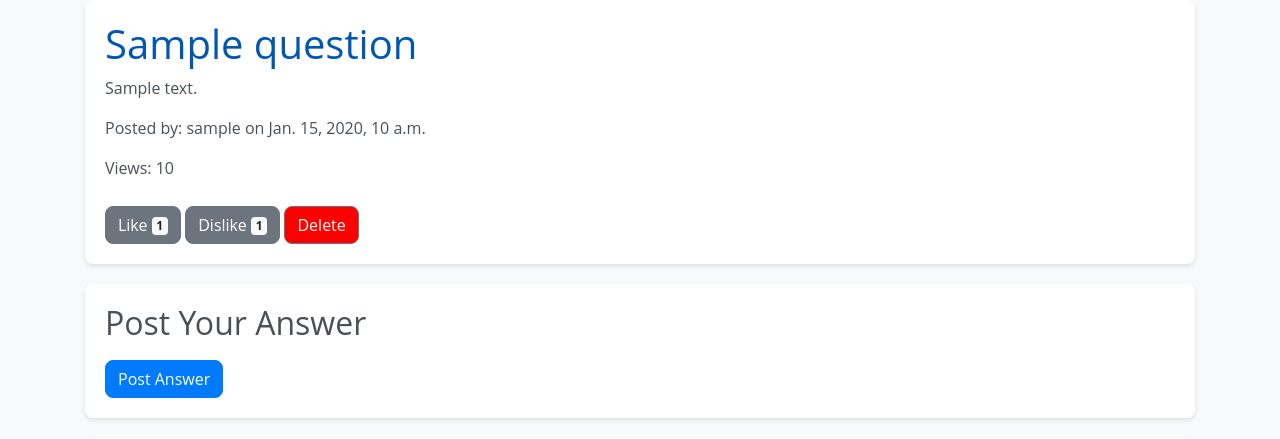
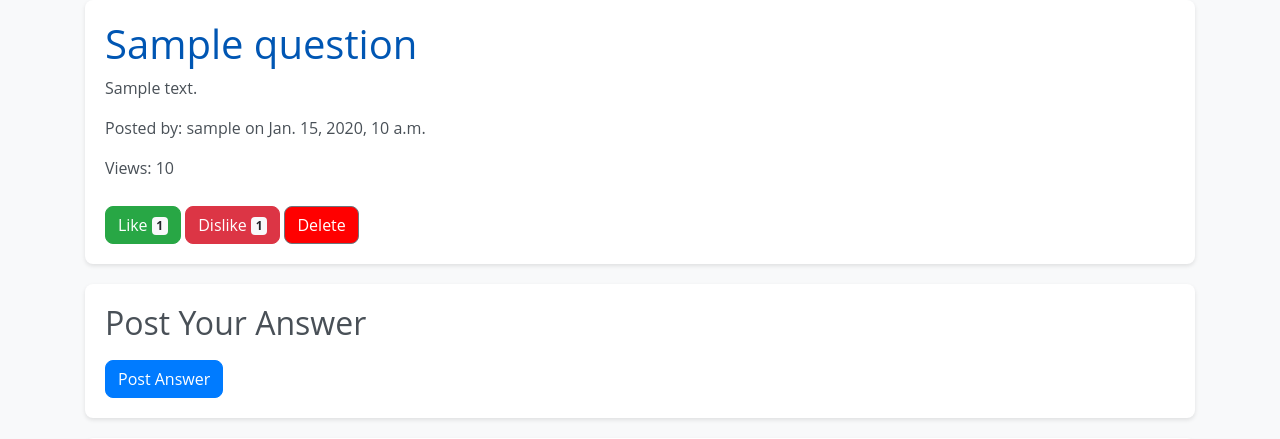
Before and after one commit to FFilipLee/WebTechnologies_project, a Django app: page /questions/1/ in a window 1280 px wide. Shown: the part 68-507 px from the top of the page. Run offline with Django 5.2, Linux system fonts and the light colour scheme; a user stored in the database is signed in; tables that the repository leaves empty hold one stand-in row (values such as "Sample post"); some libraries are stand-ins or nearby versions.

Commit message:
minor question detail view fix

```diff
--- a/project/awtapp/templates/questions/question_detail.html
+++ b/project/awtapp/templates/questions/question_detail.html
@@ -107,11 +107,11 @@
             <p>{{ question.content }}</p>
             <p>Posted by: {{ question.user }} on {{ question.postDate }}</p>
             <p>Views: <span id="questionViews">{{ question.views }}</span></p>
-            <a href="{% url 'like_question' question.id %}" class="btn btn-like {% if user_liked_question %}active{% endif %}">
+            <a href="{% url 'like_question' question.id %}" class="btn btn-like {% if user_liked %}active{% endif %}">
                 Like <span class="badge badge-light">{{ question.questionlike_set.count }}</span>
             </a>
 
-            <a href="{% url 'dislike_question' question.id %}" class="btn btn-dislike {% if user_disliked_question %}active{% endif %}">
+            <a href="{% url 'dislike_question' question.id %}" class="btn btn-dislike {% if user_disliked %}active{% endif %}">
                 Dislike <span class="badge badge-light">{{ question.questiondislike_set.count }}</span>
             </a>
 
```
